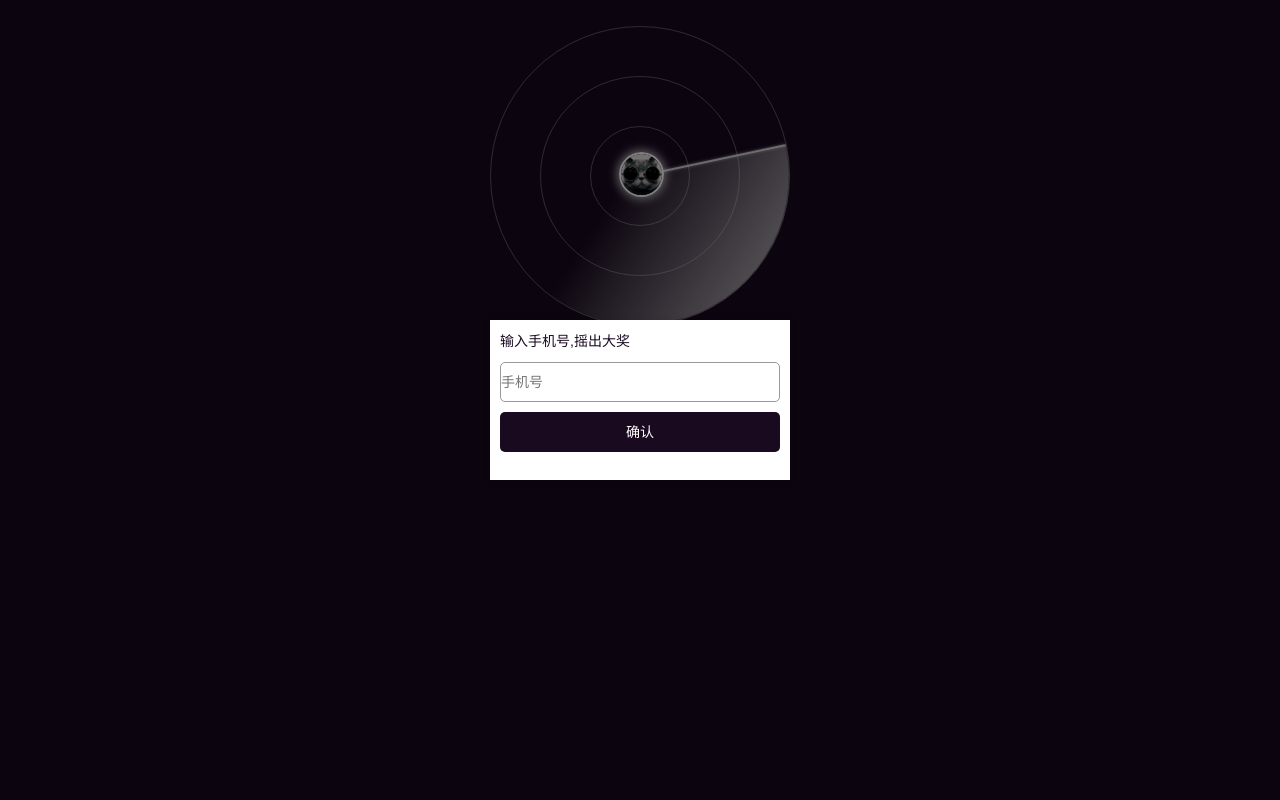
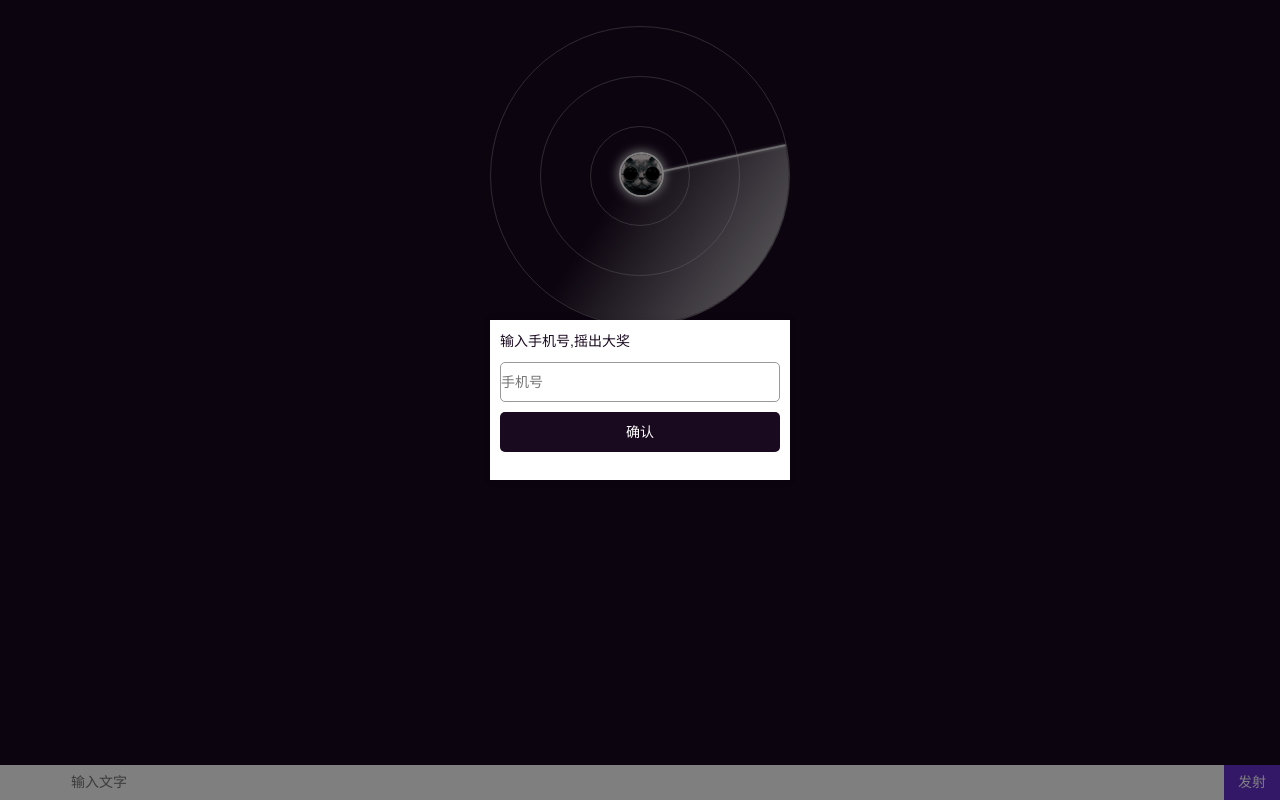
Before and after one commit to ipanli/year2016, a website: page index.html in a window 1280 px wide. Drawn offline with Linux system fonts and the light colour scheme; files that its build step writes are made by us from their sources.

Commit message:
:grimacing: - sed msg from gitpush

```diff
--- a/index.html
+++ b/index.html
@@ -23,8 +23,14 @@
         <div></div>
         <div></div>
     </div>
-    <div class="barrage-wrap" id="barrage">
-        <div style='color:#ff0000;font-size:16px;'>感谢你，啦啦啦</div>
+    <div class="barrage-wrap" id="barrage"></div>
+    <div class="post-barrage">
+        <div class="input" style="width:65%;float:left;margin-left:5%;">
+            <input id="reply-write" name="content" type="text" value="" placeholder="输入文字">
+        </div>
+        <div class="send-btn-wrap">
+            <a style="background-color:#6731D2;color:#fff;width: 4em;height: 2.5em;display: inline-block;text-align: center;line-height: 2.5em;cursor:pointer" onclick="send_reply2()">发射</a>
+        </div>
     </div>
 </div>
 <div class="container"></div>
--- a/src/js/b_func_barrage.js
+++ b/src/js/b_func_barrage.js
@@ -5,7 +5,7 @@ function barrageInit() {
 
         var _t = PD(this);
 
-        var _left = PD(window).width() - _t.width()+220;
+        var _left = PD(window).width() - _t.width()+300;
         var _height = PD(window).height();
 
         _top = _top + 36;
--- a/src/scss/_barrage.scss
+++ b/src/scss/_barrage.scss
@@ -8,8 +8,36 @@
     height: 100%;
     overflow: hidden;
     div{
-        width: 200px;
+        width: 300px;
         position: absolute;
         display: none;
     }
 }
+
+.post-barrage{
+    position: absolute;
+    bottom: 0;
+    left: 0;
+    right: 0;
+    z-index: 20;
+    background-color: #fff;
+
+    input {
+        display: block;
+        width: 100%;
+        border: none;
+        font-size: 1em;
+        line-height: 1.5em;
+        margin: 0;
+        padding: 0.5em;
+        resize: none;
+        font-family: inherit;
+        color: inherit;
+        box-sizing: border-box;
+    }
+    .send-btn-wrap{
+        position: absolute;
+        right: 0;
+    }
+
+}
```
Also changed, not shown: ._temp/css/app.css, ._temp/js/app.js, README.md (added), build/css/app.min.css, build/js/app.min.js.
